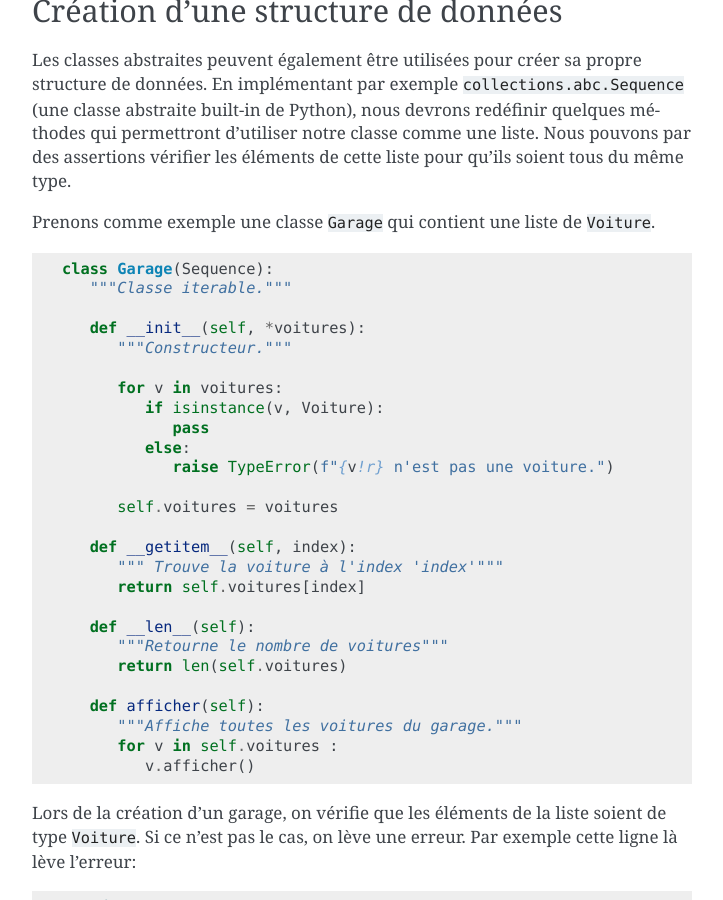
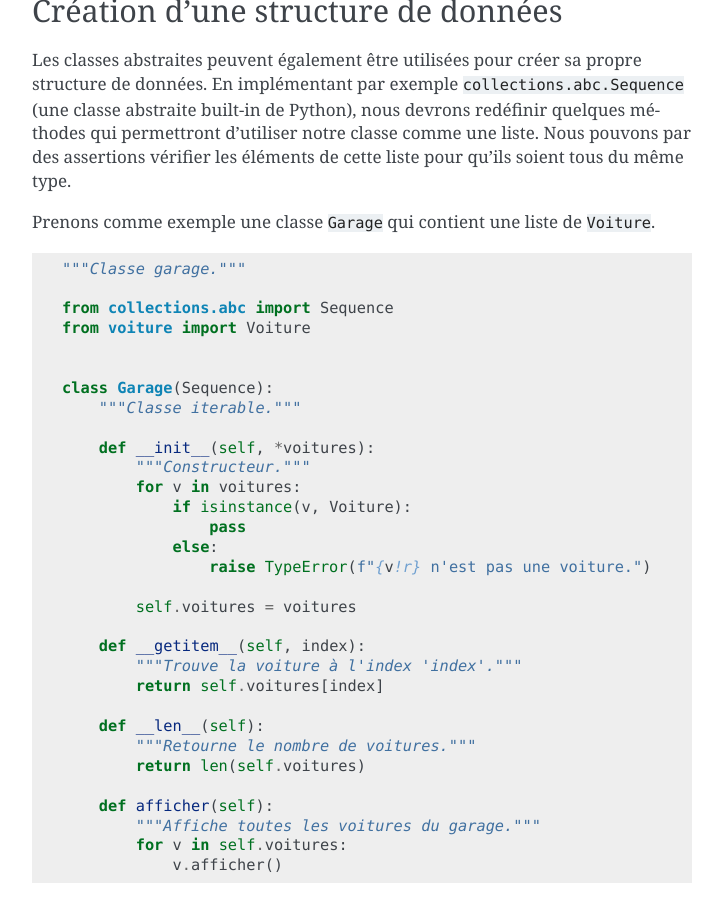
Before and after one commit to HE-Arc/livre-python, a Sphinx documentation site: the page built from source/abc/index.rst, in a window 1280 px wide and 900 px high, scrolled down 2575 px. Shown: the whole window, without its empty margins (388-1111 px from the left). Built offline with Sphinx 7.4.7, drawn with Linux system fonts in a browser that asks for light colours; some of the changed lines change nothing that is shown.

Commit message:
Recreation des classes garage et voiture dans des fichiers distincts

```diff
--- a/source/abc/examples/exemple_garage.py
+++ b/source/abc/examples/exemple_garage.py
@@ -1,44 +1,7 @@
-"""Exemple de classe abstraite avec un garage contenant des voitures."""
+"""Exemple d'utilisation des classes Garage et Voiture."""
 
-from collections.abc import Sequence
-
-class Voiture():
-    """Des voitures à mettre dans un garage."""
-    def __init__(self, marque, couleur):
-        """Construits une voiture."""
-        self.marque = marque
-        self.couleur = couleur
-
-    def afficher(self):
-        """Afficher les attributs de la voiture."""
-        print(self.marque + ", " + self.couleur)
-
-class Garage(Sequence):
-    """Classe iterable."""
-
-    def __init__(self, *voitures):
-        """Constructeur."""
-
-        for v in voitures:
-            if isinstance(v, Voiture):
-                pass
-            else:
-                raise TypeError(f"{v!r} n'est pas une voiture.")
-
-        self.voitures = voitures
-
-    def __getitem__(self, index):
-        """ Trouve la voiture à l'index 'index'"""
-        return self.voitures[index]
-
-    def __len__(self):
-        """Retourne le nombre de voitures"""
-        return len(self.voitures)
-
-    def afficher(self):
-        """Affiche toutes les voitures du garage."""
-        for v in self.voitures :
-            v.afficher()
+from garage import Garage
+from voiture import Voiture
 
 # Création des voitures.
 v1 = Voiture('BMW', 'Noir')
--- /dev/null
+++ b/source/abc/examples/garage.py
@@ -0,0 +1,31 @@
+"""Classe garage."""
+
+from collections.abc import Sequence
+from voiture import Voiture
+
+
+class Garage(Sequence):
+    """Classe iterable."""
+
+    def __init__(self, *voitures):
+        """Constructeur."""
+        for v in voitures:
+            if isinstance(v, Voiture):
+                pass
+            else:
+                raise TypeError(f"{v!r} n'est pas une voiture.")
+
+        self.voitures = voitures
+
+    def __getitem__(self, index):
+        """Trouve la voiture à l'index 'index'."""
+        return self.voitures[index]
+
+    def __len__(self):
+        """Retourne le nombre de voitures."""
+        return len(self.voitures)
+
+    def afficher(self):
+        """Affiche toutes les voitures du garage."""
+        for v in self.voitures:
+            v.afficher()
--- /dev/null
+++ b/source/abc/examples/voiture.py
@@ -0,0 +1,13 @@
+"""Classe voiture."""
+
+class Voiture():
+    """Des voitures à mettre dans un garage."""
+
+    def __init__(self, marque, couleur):
+        """Construit une voiture."""
+        self.marque = marque
+        self.couleur = couleur
+
+    def afficher(self):
+        """Afficher les attributs de la voiture."""
+        print(self.marque + ", " + self.couleur)
--- a/source/abc/index.rst
+++ b/source/abc/index.rst
@@ -107,35 +107,7 @@ Nous pouvons par des assertions vérifier les éléments de cette liste pour qu'
 
 Prenons comme exemple une classe ``Garage`` qui contient une liste de ``Voiture``.
 
-.. code-block:: python
-
-   class Garage(Sequence):
-      """Classe iterable."""
-
-      def __init__(self, *voitures):
-         """Constructeur."""
-
-         for v in voitures:
-            if isinstance(v, Voiture):
-               pass
-            else:
-               raise TypeError(f"{v!r} n'est pas une voiture.")
-
-         self.voitures = voitures
-
-      def __getitem__(self, index):
-         """ Trouve la voiture à l'index 'index'"""
-         return self.voitures[index]
-
-      def __len__(self):
-         """Retourne le nombre de voitures"""
-         return len(self.voitures)
-
-      def afficher(self):
-         """Affiche toutes les voitures du garage."""
-         for v in self.voitures :
-            v.afficher()
-
+.. literalinclude:: examples/garage.py
 
 Lors de la création d'un garage, on vérifie que les éléments de la liste soient de type ``Voiture``.
 Si ce n'est pas le cas, on lève une erreur.
```
